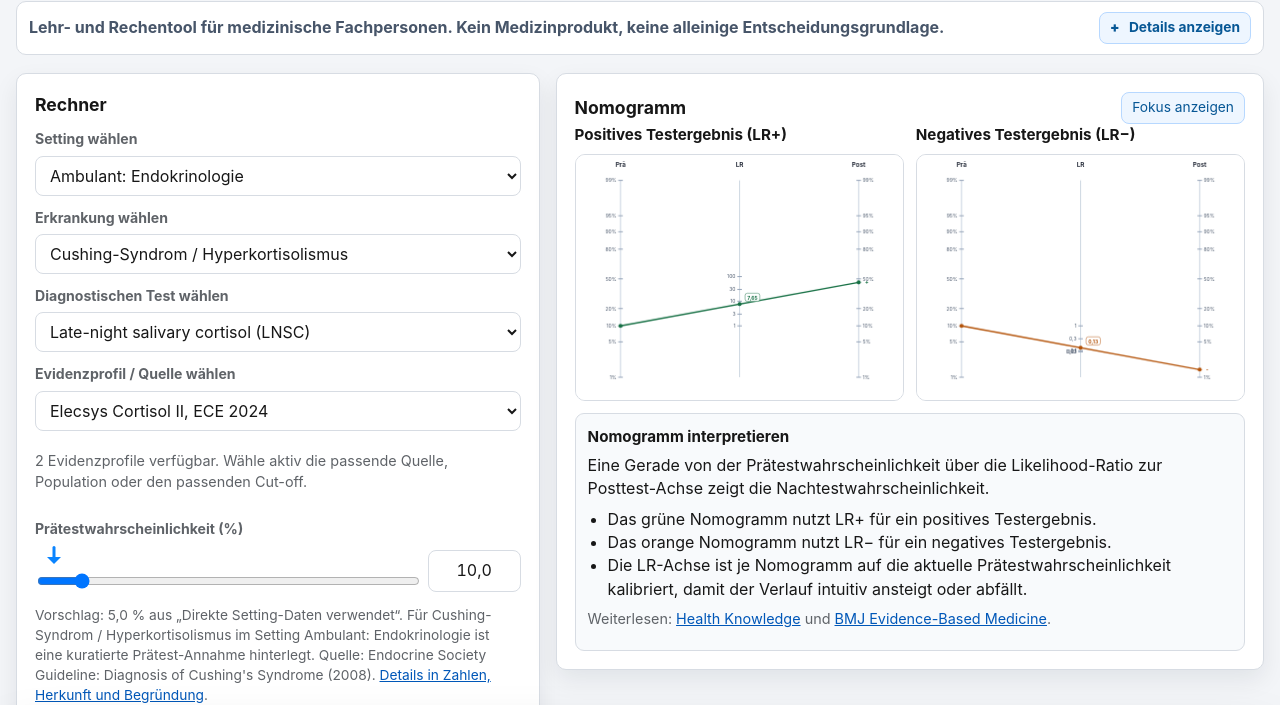
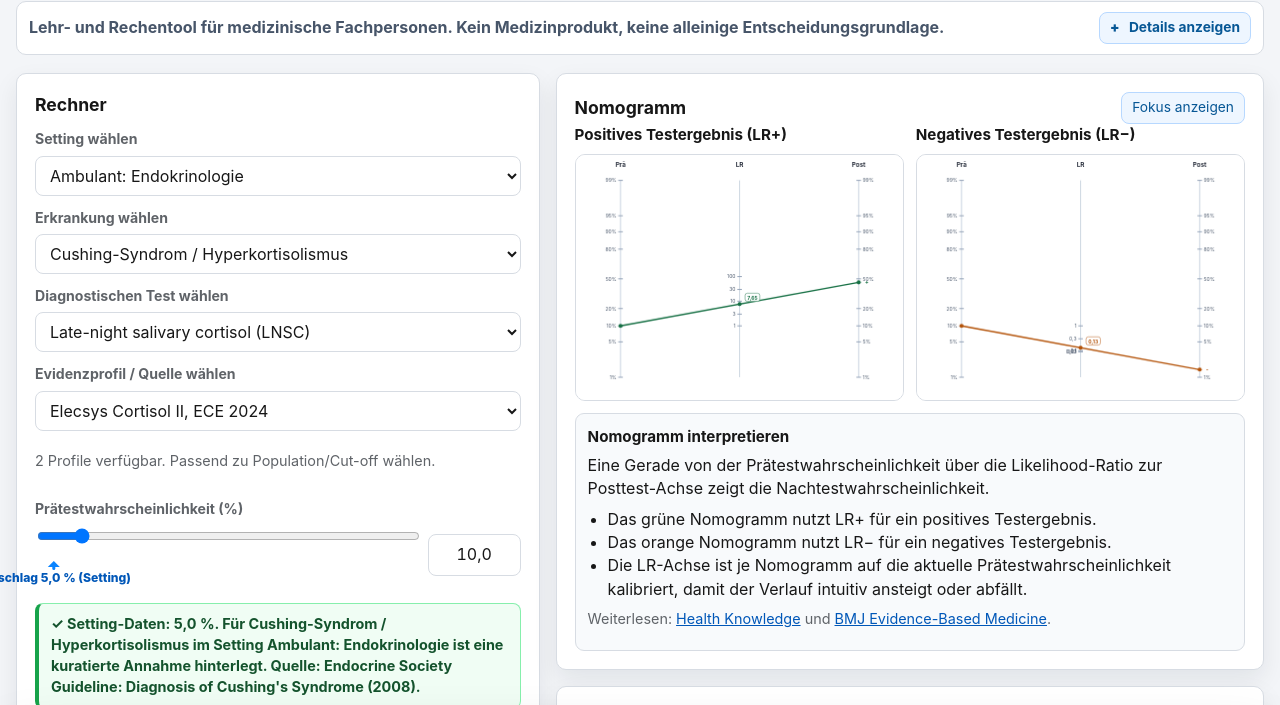
Before and after one commit to bummsgeordy/LikelihoodMD, a website built with Vite: page index.html in a window 1280 px wide. Shown: the part 95-800 px from the top of the page. Built offline with nearby package versions, Linux system fonts and the light colour scheme.

Commit message:
Stabilize calculator tile layout

```diff
--- a/src/main.ts
+++ b/src/main.ts
@@ -96,6 +96,7 @@ app.innerHTML = `
     </header>
 
     <section class="calculator-grid" id="calculatorGrid" aria-label="Likelihood-Ratio-Rechner">
+      <div class="calculator-column calculator-column-primary">
       <section class="card settings-card" aria-labelledby="settingsTitle">
         <h2 id="settingsTitle">Rechner</h2>
         <div class="field">
@@ -127,7 +128,6 @@ app.innerHTML = `
             <input id="pretestNumber" class="pretest-number-input" type="text" inputmode="decimal" autocomplete="off" maxlength="5" aria-label="Prätestwahrscheinlichkeit in Prozent">
           </div>
           <p class="pretest-suggestion-hint" id="pretestSuggestionHint"></p>
-          <p class="muted">Bereich 0,1-99,9 %, damit Odds endlich bleiben.</p>
         </div>
         <div class="pretest-status" id="pretestStatus"></div>
         <div class="field modifier-field">
@@ -170,6 +170,8 @@ app.innerHTML = `
         <div class="modifier-impact hidden" id="resultModifierImpact"></div>
       </section>
 
+      </div>
+      <div class="calculator-column calculator-column-secondary">
       <section class="card nomogram-card" id="nomogramCard" aria-labelledby="nomogramTitle">
         <input id="nomogramSizeToggle" class="nomogram-size-toggle" type="checkbox">
         <div class="section-heading-row">
@@ -219,6 +221,7 @@ app.innerHTML = `
           <div id="evidencePanel"></div>
         </section>
       </aside>
+      </div>
     </section>
 
     <div id="drawerBackdrop" class="drawer-backdrop hidden"></div>
@@ -857,8 +860,8 @@ function populateSelectors(): void {
   );
   controls.profileHint.textContent =
     profiles.length > 1
-      ? `${profiles.length} Evidenzprofile verfügbar. Wähle aktiv die passende Quelle, Population oder den passenden Cut-off.`
-      : 'Für diesen Test ist aktuell ein Evidenzprofil verfügbar.';
+      ? `${profiles.length} Profile verfügbar. Passend zu Population/Cut-off wählen.`
+      : '1 Profil verfügbar.';
 }
 
 function populateAdminSelectors(): void {
@@ -973,28 +976,37 @@ function renderMismatchWarning(test: DiagnosticTest): void {
     return;
   }
   const selectedCondition = getSelectedCondition();
-  controls.mismatchWarning.textContent = `Warnung: Der gewählte Test ist für „${test.condition}“ hinterlegt, nicht für „${selectedCondition.label}“. Die berechnete Prätestwahrscheinlichkeit bezieht sich auf „${selectedCondition.label}“; die Testgüte stammt aus einem anderen Kontext.`;
+  controls.mismatchWarning.textContent = `⚠ Test passt nicht zur gewählten Erkrankung: hinterlegt für „${test.condition}“, berechnet für „${selectedCondition.label}“.`;
   controls.mismatchWarning.classList.remove('hidden');
 }
 
 function renderPretestStatus(resolution: PretestResolution): void {
   controls.pretestStatus.className = `pretest-status ${resolution.status}`;
   const source = resolution.assumption.sources[0];
-  controls.pretestStatus.textContent = `${resolution.status === 'direct' ? '✓ ' : resolution.status === 'fallback' ? '! ' : ''}${resolution.title}: ${formatPercent(resolution.probability)}. ${resolution.message}${source ? ` Quelle: ${source.title} (${source.year}).` : ''}`;
+  const selectedCondition = getSelectedCondition().label;
+  const selectedSetting = getSelectedSetting().label;
+  const statusLabel =
+    resolution.status === 'direct'
+      ? 'Setting-Daten'
+      : resolution.status === 'fallback'
+        ? 'Allgemeine Annahme'
+        : 'Manuell';
+  const statusIcon = resolution.status === 'direct' ? '✓' : resolution.status === 'fallback' ? '!' : '';
+  const statusMessage =
+    resolution.status === 'direct'
+      ? `Für ${selectedCondition} im Setting ${selectedSetting} ist eine kuratierte Annahme hinterlegt.`
+      : resolution.status === 'fallback'
+        ? `Keine spezifischen Setting-Daten für ${selectedCondition} im Setting ${selectedSetting}; allgemeine Annahme genutzt.`
+        : resolution.message;
+  controls.pretestStatus.textContent = `${statusIcon ? `${statusIcon} ` : ''}${statusLabel}: ${formatPercent(resolution.probability)}. ${statusMessage}${source ? ` Quelle: ${source.title} (${source.year}).` : ''}`;
   const suggestedPercent = clampProbabilityPercent(resolution.probability * 100);
   const markerLeft = ((suggestedPercent - 0.1) / (99.9 - 0.1)) * 100;
+  const suggestionContext = resolution.status === 'direct' ? 'Setting' : resolution.status === 'fallback' ? 'allgemein' : 'manuell';
   controls.pretestRangeWrap.style.setProperty('--pretest-suggestion-left', `${markerLeft}%`);
   controls.pretestSuggestionMarker.title = `Vorschlag übernehmen: ${suggestedPercent.toFixed(1).replace('.', ',')} %`;
   controls.pretestSuggestionMarker.setAttribute('aria-label', `Vorgeschlagene Prätestwahrscheinlichkeit ${suggestedPercent.toFixed(1).replace('.', ',')} Prozent übernehmen`);
+  controls.pretestSuggestionMarker.textContent = `Vorschlag ${formatPercent(resolution.probability)} (${suggestionContext})`;
   controls.pretestSuggestionHint.textContent = '';
-  const sourceText = source ? ` Quelle: ${source.title} (${source.year}).` : '';
-  controls.pretestSuggestionHint.append(
-    document.createTextNode(`Vorschlag: ${formatPercent(resolution.probability)} aus „${resolution.title}“. ${resolution.message}${sourceText} `)
-  );
-  const detailsLink = document.createElement('a');
-  detailsLink.href = '#detailsCard';
-  detailsLink.textContent = 'Details in Zahlen, Herkunft und Begründung';
-  controls.pretestSuggestionHint.append(detailsLink, document.createTextNode('.'));
 }
 
 function renderModifierSelector(result: CalculationResult): void {
--- a/src/styles.css
+++ b/src/styles.css
@@ -195,32 +195,14 @@ button:hover {
 .calculator-grid {
   display: grid;
   grid-template-columns: minmax(340px, 0.85fr) minmax(520px, 1.15fr);
-  grid-template-areas:
-    "settings nomogram"
-    "settings chains"
-    "results details";
   gap: 16px;
   align-items: start;
 }
 
-.settings-card {
-  grid-area: settings;
-}
-
-#resultsCard {
-  grid-area: results;
-}
-
-.side-column {
-  grid-area: details;
-}
-
-.nomogram-card {
-  grid-area: nomogram;
-}
-
-.diagnostic-chain-card {
-  grid-area: chains;
+.calculator-column {
+  display: grid;
+  gap: 16px;
+  align-content: start;
 }
 
 .calculator-grid.nomogram-focus,
@@ -232,6 +214,36 @@ button:hover {
     "chains"
     "results"
     "details";
+}
+
+.calculator-grid.nomogram-focus .calculator-column,
+.calculator-grid:has(.nomogram-size-toggle:checked) .calculator-column {
+  display: contents;
+}
+
+.calculator-grid.nomogram-focus .settings-card,
+.calculator-grid:has(.nomogram-size-toggle:checked) .settings-card {
+  grid-area: settings;
+}
+
+.calculator-grid.nomogram-focus #resultsCard,
+.calculator-grid:has(.nomogram-size-toggle:checked) #resultsCard {
+  grid-area: results;
+}
+
+.calculator-grid.nomogram-focus .side-column,
+.calculator-grid:has(.nomogram-size-toggle:checked) .side-column {
+  grid-area: details;
+}
+
+.calculator-grid.nomogram-focus .nomogram-card,
+.calculator-grid:has(.nomogram-size-toggle:checked) .nomogram-card {
+  grid-area: nomogram;
+}
+
+.calculator-grid.nomogram-focus .diagnostic-chain-card,
+.calculator-grid:has(.nomogram-size-toggle:checked) .diagnostic-chain-card {
+  grid-area: chains;
 }
 
 .card {
@@ -342,7 +354,7 @@ input[type="range"] {
   --pretest-suggestion-left: 10%;
   position: relative;
   min-width: 0;
-  padding-top: 24px;
+  padding-bottom: 34px;
 }
 
 .range-with-marker input[type="range"] {
@@ -352,14 +364,19 @@ input[type="range"] {
 .pretest-suggestion-marker {
   position: absolute;
   left: var(--pretest-suggestion-left);
-  top: 0;
-  width: 18px;
+  bottom: 0;
+  width: max-content;
   min-width: 0;
-  height: 22px;
+  height: 30px;
   min-height: 0;
-  padding: 0;
+  padding: 15px 0 0;
   border: 0;
   background: transparent;
+  color: var(--accent-strong);
+  font-size: 0.76rem;
+  font-weight: 800;
+  line-height: 1;
+  white-space: nowrap;
   transform: translateX(-50%);
   cursor: pointer;
 }
@@ -368,9 +385,9 @@ input[type="range"] {
   content: "";
   position: absolute;
   left: 50%;
-  top: 0;
+  top: 8px;
   width: 3px;
-  height: 13px;
+  height: 7px;
   border-radius: 999px;
   background: #0a84ff;
   transform: translateX(-50%);
@@ -380,9 +397,9 @@ input[type="range"] {
   content: "";
   position: absolute;
   left: 50%;
-  top: 11px;
-  border: 7px solid transparent;
-  border-top-color: #0a84ff;
+  top: 0;
+  border: 6px solid transparent;
+  border-bottom-color: #0a84ff;
   transform: translateX(-50%);
 }
 
@@ -392,7 +409,8 @@ input[type="range"] {
 }
 
 .pretest-suggestion-hint {
-  margin: 4px 0 0;
+  min-height: 0;
+  margin: 0;
   color: var(--muted);
   font-size: 0.86rem;
 }
@@ -1240,6 +1258,30 @@ canvas {
       "details";
   }
 
+  .calculator-column {
+    display: contents;
+  }
+
+  .settings-card {
+    grid-area: settings;
+  }
+
+  #resultsCard {
+    grid-area: results;
+  }
+
+  .side-column {
+    grid-area: details;
+  }
+
+  .nomogram-card {
+    grid-area: nomogram;
+  }
+
+  .diagnostic-chain-card {
+    grid-area: chains;
+  }
+
   .nomogram-card.is-focused,
   .nomogram-card:has(.nomogram-size-toggle:checked) {
     grid-column: 1 / -1;
```
